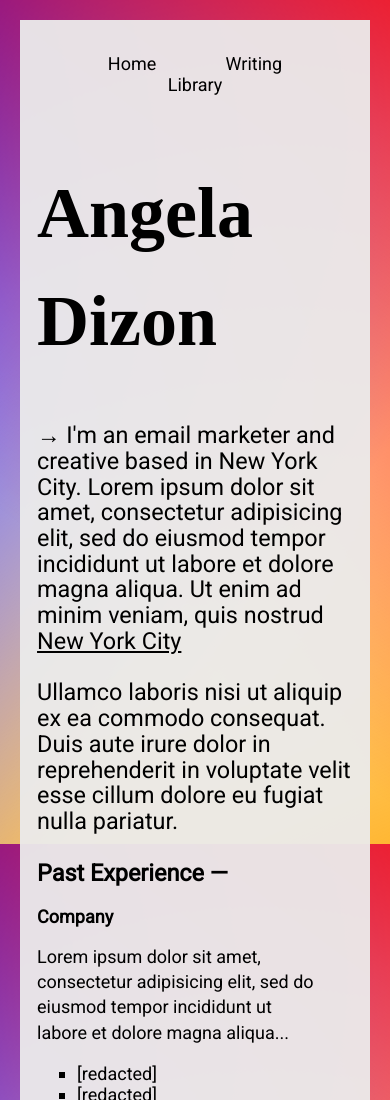
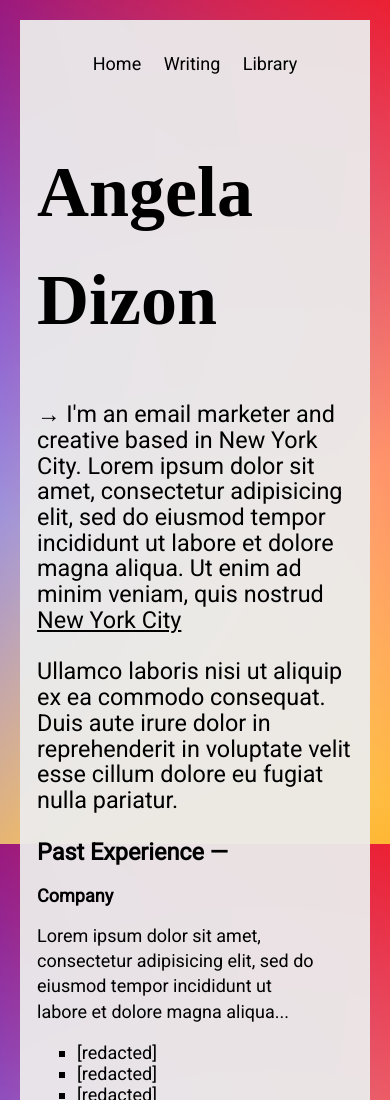
Before and after one commit to angeladizon/angeladizon.github.io, a plain HTML site: page unit_8/index.html in a window 390 px wide. Shown: the top 1100 px of the page. Drawn offline with Linux system fonts and the light colour scheme; a web font is replaced by a local one.

Commit message:
fixed mobile nav

```diff
--- a/unit_8/css/style.css
+++ b/unit_8/css/style.css
@@ -171,7 +171,6 @@ hr {
 }
 
 @media only screen and (max-width: 800px) {
-
 	nav {
 		text-align: center;
 		float: none;
@@ -183,6 +182,16 @@ hr {
 }
 
 @media only screen and (max-width: 500px) {
+	nav {
+		text-align: center;
+		float: none;
+	}
+
+	nav a {
+	text-decoration: none;
+	margin: .5em;
+}
+
 	.left, .right {
 		width: 90%;
 		float: none;
```
